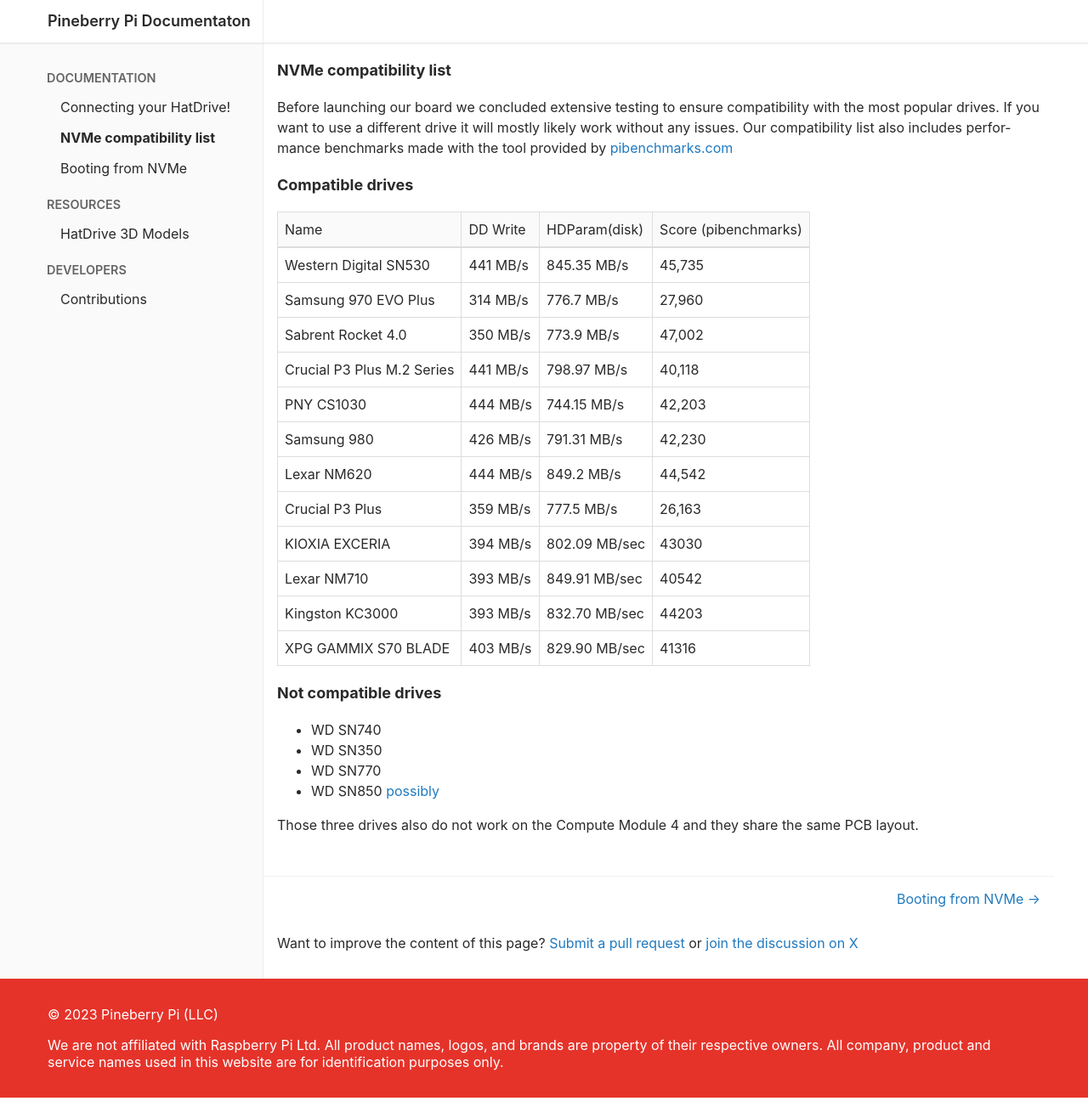
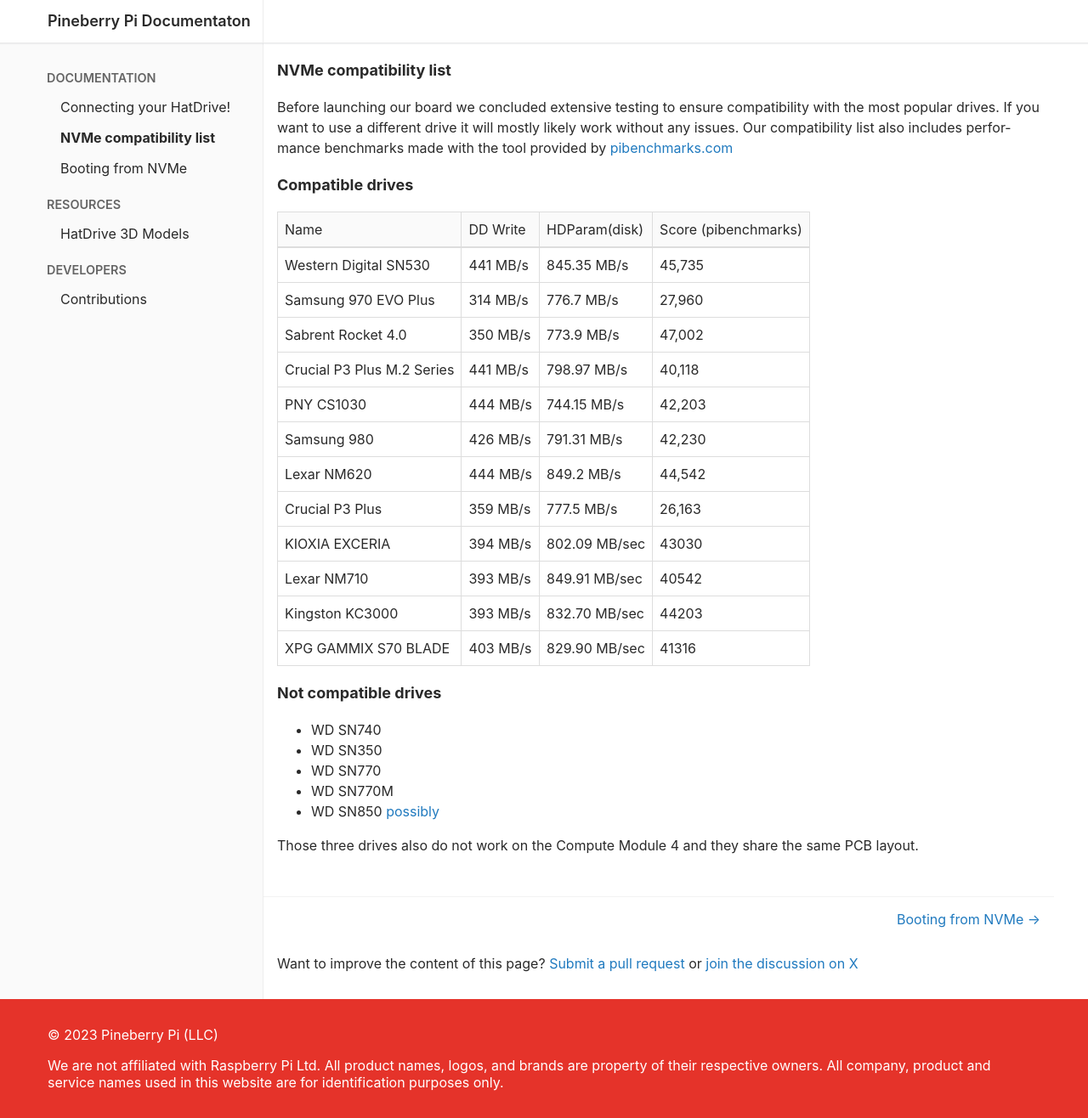
Before and after one commit to Pineboards/pineboards-docs.github.io, a Jekyll site: the page built from nvme-compatibility-list.md, in a window 1280 px wide. Shown: the whole page at 85% size. Built offline with Jekyll 4.4.1, drawn with Linux system fonts in a browser that asks for light colours; our own code applies the rules of GitHub Pages for plain Markdown files; before the commit the page ends 1292 px from its top, so only the background shows below that.

Commit message:
Update nvme-compatibility-list.md
Western Digital WD_BLACK SN770M is not working

```diff
--- a/nvme-compatibility-list.md
+++ b/nvme-compatibility-list.md
@@ -25,6 +25,7 @@ Before launching our board we concluded extensive testing to ensure compatibilit
 - WD SN740
 - WD SN350
 - WD SN770
+- WD SN770M
 - WD SN850 [possibly](https://github.com/raspberrypi/linux/issues/5217)
 
 Those three drives also do not work on the Compute Module 4 and they share the same PCB layout.
```
